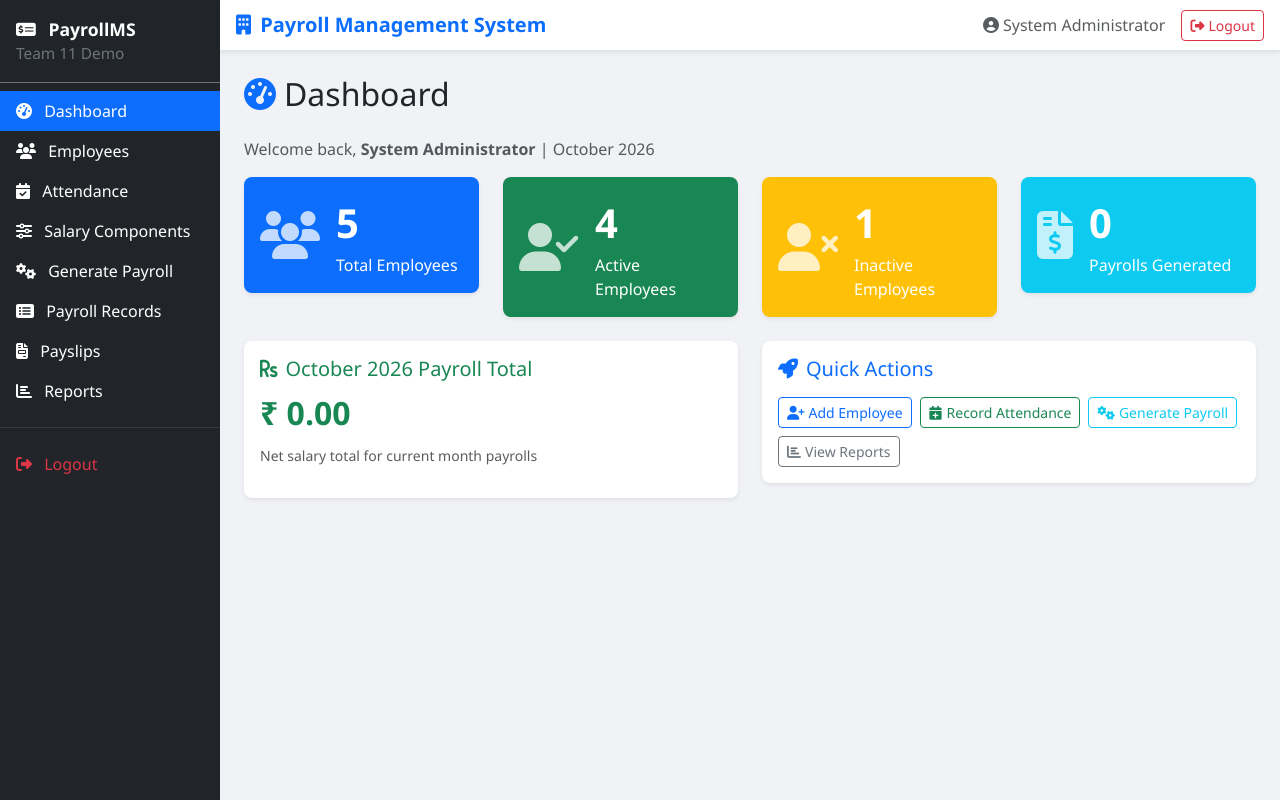
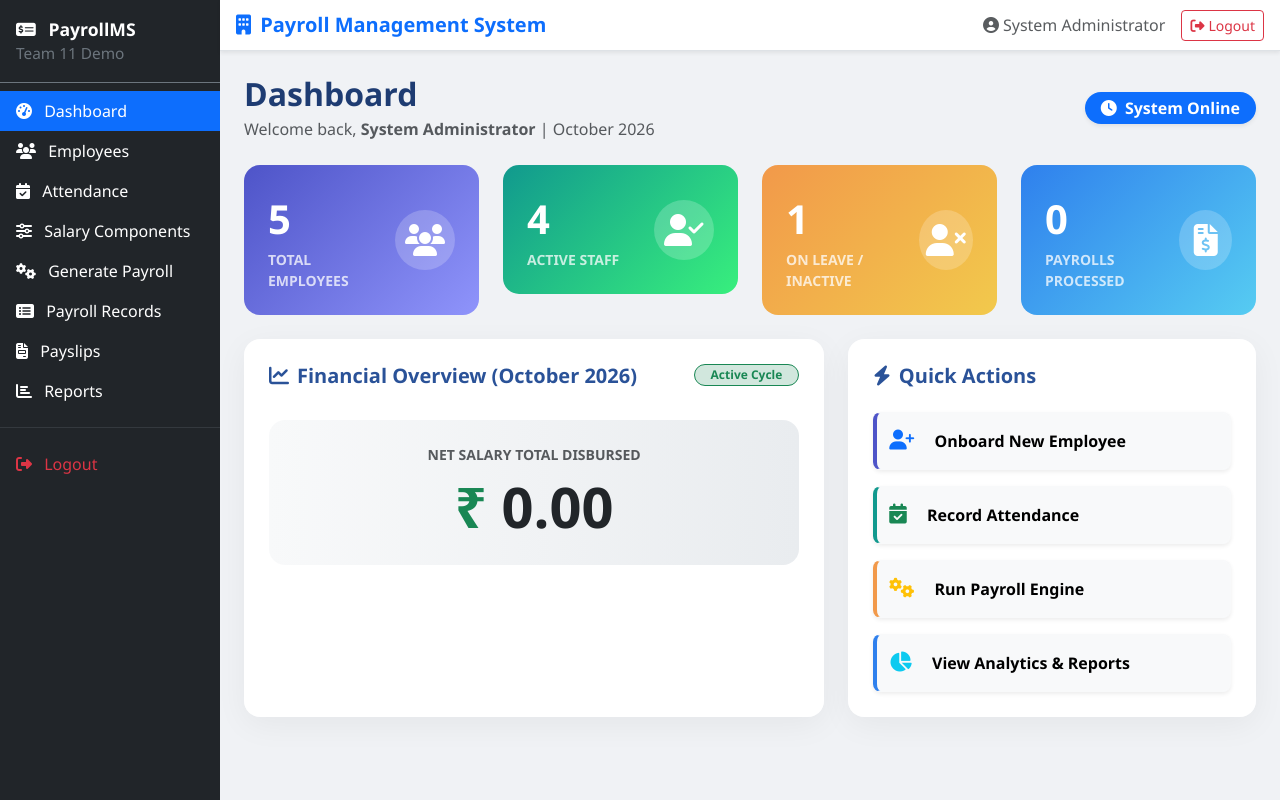
Before and after one commit to Wickedsoni/svv, a Flask app: page /dashboard in a window 1280 px wide. Run offline with Flask 3, Linux system fonts and the light colour scheme; a user stored in the database is signed in.

Commit message:
Enhance UI aesthetics for Presentation: Split Login, Gradient Dashboard

```diff
--- a/Payroll-Management-Testing-Project/app/templates/dashboard.html
+++ b/Payroll-Management-Testing-Project/app/templates/dashboard.html
@@ -1,84 +1,140 @@
 {% extends 'base.html' %}
 {% block title %}Dashboard{% endblock %}
 {% block content %}
-<h2 class="mb-4"><i class="fas fa-tachometer-alt me-2 text-primary"></i>Dashboard</h2>
-<p class="text-muted">Welcome back, <strong>{{ current_user.full_name }}</strong> | {{ current_month }}</p>
+<style>
+    .stat-card {
+        transition: transform 0.3s ease, box-shadow 0.3s ease;
+        border: none;
+        border-radius: 16px;
+        overflow: hidden;
+    }
+    .stat-card:hover {
+        transform: translateY(-5px);
+        box-shadow: 0 15px 30px rgba(0,0,0,0.1);
+    }
+    .stat-card-icon {
+        background: rgba(255, 255, 255, 0.2);
+        border-radius: 50%;
+        width: 60px;
+        height: 60px;
+        display: flex;
+        align-items: center;
+        justify-content: center;
+    }
+    .bg-gradient-primary { background: linear-gradient(135deg, #4e54c8 0%, #8f94fb 100%); }
+    .bg-gradient-success { background: linear-gradient(135deg, #11998e 0%, #38ef7d 100%); }
+    .bg-gradient-warning { background: linear-gradient(135deg, #f2994a 0%, #f2c94c 100%); }
+    .bg-gradient-info { background: linear-gradient(135deg, #2f80ed 0%, #56ccf2 100%); }
+    .glass-card {
+        background: rgba(255, 255, 255, 0.95);
+        backdrop-filter: blur(10px);
+        border: 1px solid rgba(255, 255, 255, 0.2);
+        border-radius: 16px;
+        box-shadow: 0 8px 32px rgba(0,0,0,0.05);
+    }
+</style>
+
+<div class="d-flex justify-content-between align-items-center mb-4">
+    <div>
+        <h2 class="fw-bold mb-1" style="color: #1e3c72;">Dashboard</h2>
+        <p class="text-muted mb-0">Welcome back, <strong>{{ current_user.full_name }}</strong> | {{ current_month }}</p>
+    </div>
+    <div class="text-end">
+        <div class="badge bg-primary px-3 py-2 rounded-pill shadow-sm fs-6">
+            <i class="fas fa-clock me-1"></i> System Online
+        </div>
+    </div>
+</div>
 
 <div class="row g-4 mb-4">
     <div class="col-md-3">
-        <div class="card border-0 shadow-sm text-white bg-primary rounded-3">
-            <div class="card-body d-flex align-items-center">
-                <i class="fas fa-users fa-3x me-3 opacity-75"></i>
+        <div class="card stat-card text-white bg-gradient-primary">
+            <div class="card-body p-4 d-flex align-items-center justify-content-between">
                 <div>
                     <div class="fs-1 fw-bold" id="total-employees">{{ total_employees }}</div>
-                    <div>Total Employees</div>
+                    <div class="opacity-75 text-uppercase small fw-semibold tracking-wide">Total Employees</div>
                 </div>
+                <div class="stat-card-icon"><i class="fas fa-users fa-2x"></i></div>
             </div>
         </div>
     </div>
     <div class="col-md-3">
-        <div class="card border-0 shadow-sm text-white bg-success rounded-3">
-            <div class="card-body d-flex align-items-center">
-                <i class="fas fa-user-check fa-3x me-3 opacity-75"></i>
+        <div class="card stat-card text-white bg-gradient-success">
+            <div class="card-body p-4 d-flex align-items-center justify-content-between">
                 <div>
                     <div class="fs-1 fw-bold" id="active-employees">{{ active_employees }}</div>
-                    <div>Active Employees</div>
+                    <div class="opacity-75 text-uppercase small fw-semibold tracking-wide">Active Staff</div>
                 </div>
+                <div class="stat-card-icon"><i class="fas fa-user-check fa-2x"></i></div>
             </div>
         </div>
     </div>
     <div class="col-md-3">
-        <div class="card border-0 shadow-sm text-white bg-warning rounded-3">
-            <div class="card-body d-flex align-items-center">
-                <i class="fas fa-user-times fa-3x me-3 opacity-75"></i>
+        <div class="card stat-card text-white bg-gradient-warning">
+            <div class="card-body p-4 d-flex align-items-center justify-content-between">
                 <div>
                     <div class="fs-1 fw-bold" id="inactive-employees">{{ inactive_employees }}</div>
-                    <div>Inactive Employees</div>
+                    <div class="opacity-75 text-uppercase small fw-semibold tracking-wide">On Leave / Inactive</div>
                 </div>
+                <div class="stat-card-icon"><i class="fas fa-user-times fa-2x"></i></div>
             </div>
         </div>
     </div>
     <div class="col-md-3">
-        <div class="card border-0 shadow-sm text-white bg-info rounded-3">
-            <div class="card-body d-flex align-items-center">
-                <i class="fas fa-file-invoice-dollar fa-3x me-3 opacity-75"></i>
+        <div class="card stat-card text-white bg-gradient-info">
+            <div class="card-body p-4 d-flex align-items-center justify-content-between">
                 <div>
                     <div class="fs-1 fw-bold" id="total-payrolls">{{ total_payrolls }}</div>
-                    <div>Payrolls Generated</div>
+                    <div class="opacity-75 text-uppercase small fw-semibold tracking-wide">Payrolls Processed</div>
                 </div>
+                <div class="stat-card-icon"><i class="fas fa-file-invoice-dollar fa-2x"></i></div>
             </div>
         </div>
     </div>
 </div>
 
 <div class="row g-4">
-    <div class="col-md-6">
-        <div class="card border-0 shadow-sm rounded-3">
-            <div class="card-body">
-                <h5 class="card-title text-success">
-                    <i class="fas fa-rupee-sign me-2"></i>{{ current_month }} Payroll Total
-                </h5>
-                <div class="fs-2 fw-bold text-success" id="month-total">₹ {{ "%.2f"|format(current_month_total) }}</div>
-                <p class="text-muted small mt-2">Net salary total for current month payrolls</p>
+    <div class="col-md-7">
+        <div class="card glass-card h-100">
+            <div class="card-body p-4">
+                <div class="d-flex justify-content-between align-items-start mb-4">
+                    <h5 class="card-title fw-bold" style="color: #2a5298;">
+                        <i class="fas fa-chart-line me-2"></i>Financial Overview ({{ current_month }})
+                    </h5>
+                    <span class="badge bg-success-subtle text-success rounded-pill px-3 py-1 border border-success">Active Cycle</span>
+                </div>
+
+                <div class="text-center my-4 py-4 rounded-4" style="background: linear-gradient(to right, #f8f9fa, #e9ecef);">
+                    <div class="text-muted fw-semibold text-uppercase small mb-2">Net Salary Total Disbursed</div>
+                    <div class="display-4 fw-bold text-dark" id="month-total">
+                        <span class="text-success">₹</span> {{ "%.2f"|format(current_month_total) }}
+                    </div>
+                </div>
             </div>
         </div>
     </div>
-    <div class="col-md-6">
-        <div class="card border-0 shadow-sm rounded-3">
-            <div class="card-body">
-                <h5 class="card-title text-primary"><i class="fas fa-rocket me-2"></i>Quick Actions</h5>
-                <div class="d-flex flex-wrap gap-2 mt-3">
-                    <a href="{{ url_for('employees.add') }}" class="btn btn-outline-primary btn-sm" id="btn-add-employee">
-                        <i class="fas fa-user-plus me-1"></i>Add Employee
+    <div class="col-md-5">
+        <div class="card glass-card h-100">
+            <div class="card-body p-4">
+                <h5 class="card-title fw-bold mb-4" style="color: #2a5298;">
+                    <i class="fas fa-bolt me-2"></i>Quick Actions
+                </h5>
+                <div class="d-grid gap-3">
+                    <a href="{{ url_for('employees.add') }}" class="btn btn-light shadow-sm text-start py-3 rounded-3" id="btn-add-employee" style="border-left: 4px solid #4e54c8;">
+                        <i class="fas fa-user-plus me-3 text-primary fs-5"></i>
+                        <span class="fw-semibold">Onboard New Employee</span>
                     </a>
-                    <a href="{{ url_for('attendance.add') }}" class="btn btn-outline-success btn-sm" id="btn-add-attendance">
-                        <i class="fas fa-calendar-plus me-1"></i>Record Attendance
+                    <a href="{{ url_for('attendance.add') }}" class="btn btn-light shadow-sm text-start py-3 rounded-3" id="btn-add-attendance" style="border-left: 4px solid #11998e;">
+                        <i class="fas fa-calendar-check me-3 text-success fs-5"></i>
+                        <span class="fw-semibold">Record Attendance</span>
                     </a>
-                    <a href="{{ url_for('payroll.generate') }}" class="btn btn-outline-info btn-sm" id="btn-gen-payroll">
-                        <i class="fas fa-cogs me-1"></i>Generate Payroll
+                    <a href="{{ url_for('payroll.generate') }}" class="btn btn-light shadow-sm text-start py-3 rounded-3" id="btn-gen-payroll" style="border-left: 4px solid #f2994a;">
+                        <i class="fas fa-cogs me-3 text-warning fs-5"></i>
+                        <span class="fw-semibold">Run Payroll Engine</span>
                     </a>
-                    <a href="{{ url_for('reports.index') }}" class="btn btn-outline-secondary btn-sm" id="btn-reports">
-                        <i class="fas fa-chart-bar me-1"></i>View Reports
+                    <a href="{{ url_for('reports.index') }}" class="btn btn-light shadow-sm text-start py-3 rounded-3" id="btn-reports" style="border-left: 4px solid #2f80ed;">
+                        <i class="fas fa-chart-pie me-3 text-info fs-5"></i>
+                        <span class="fw-semibold">View Analytics & Reports</span>
                     </a>
                 </div>
             </div>
```
Also changed, not shown: Payroll-Management-Testing-Project/app/templates/auth/login.html (+77 -22 lines), 3 other files.
